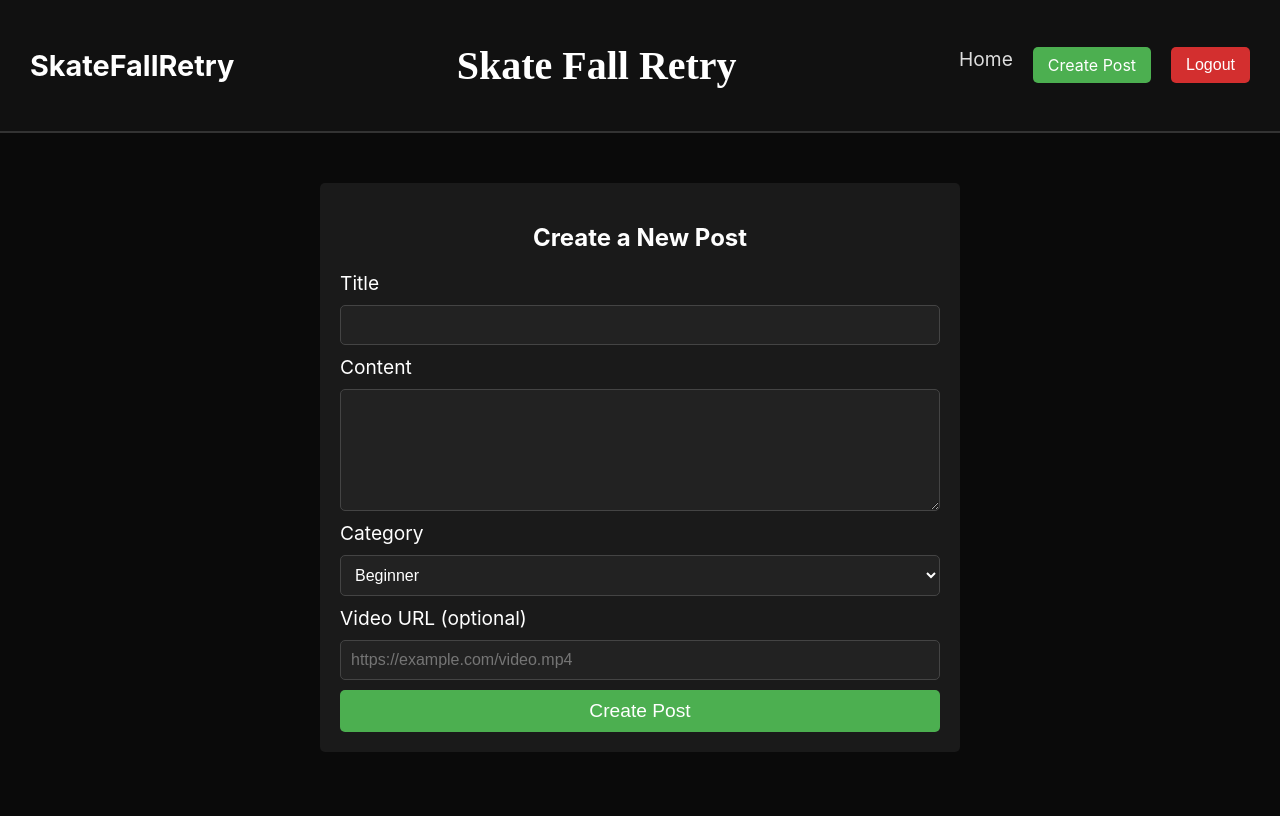
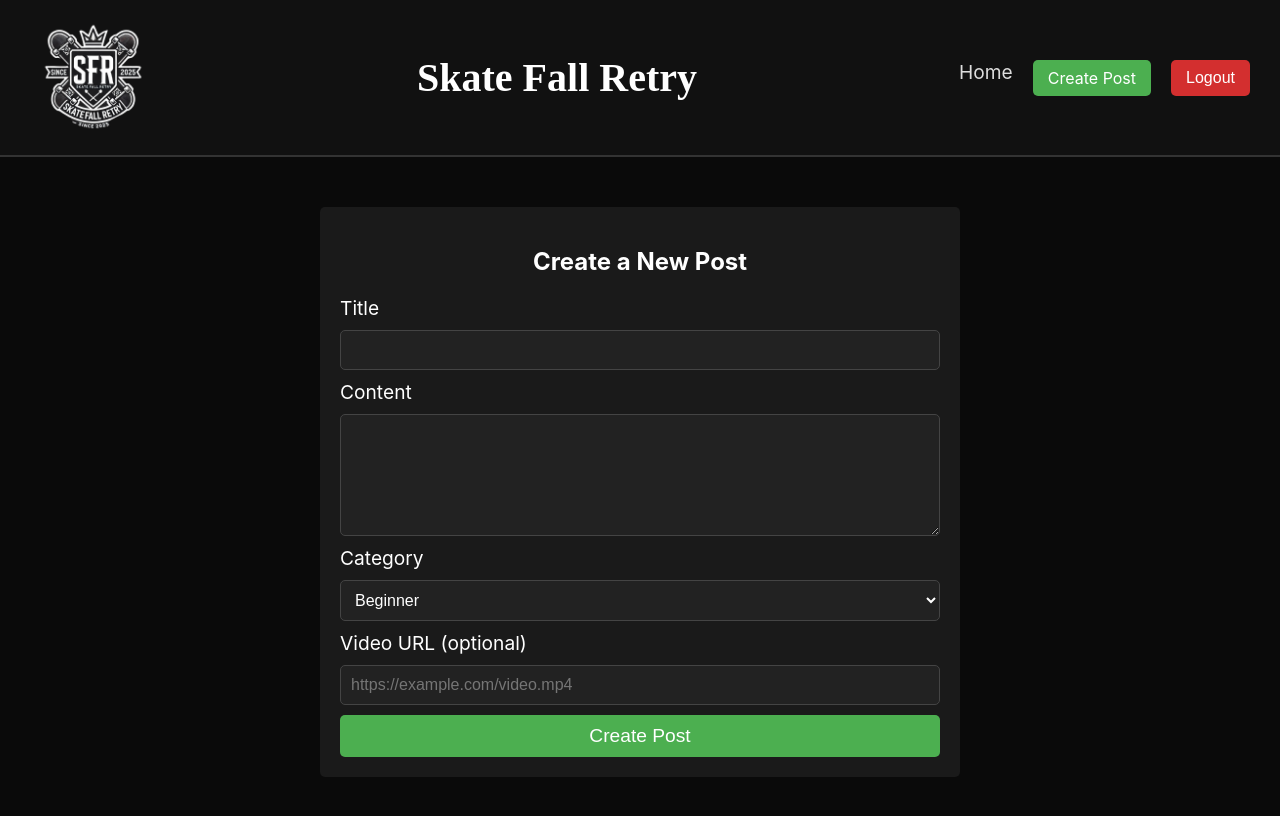
Before and after one commit to AntoineLAFITTE/SkateFallRetry, a React (Vite) app in the folder skateboarding-platform/: page /create-post in a window 1280 px wide. Shown: the top 816 px of the page. Built offline with nearby package versions, Linux system fonts and the light colour scheme; a web font is replaced by a local one.

Commit message:
Logo added on header

```diff
--- a/skateboarding-platform/src/components/Header.jsx
+++ b/skateboarding-platform/src/components/Header.jsx
@@ -10,7 +10,7 @@ const Header = () => {
 
     return (
         <header style={styles.header}>
-            <h1 style={styles.logo}>SkateFallRetry</h1>
+            <img src="public/assets/SkateFallRetryLogo-Photoroom.png" alt="SFR Logo" style={styles.logoImage} />
             <h1 className="header-title">Skate Fall Retry</h1> {/* Custom font applied */}
             <nav style={styles.nav}>
                 <Link to="/home" style={styles.link}>Home</Link>
@@ -33,6 +33,11 @@ const styles = {
         position: "sticky",
         top: "0",
         zIndex: "1000",
+    },
+    logoImage: {
+      width: "125px", // Adjust size of the logo
+      height: "125px",
+      objectFit: "contain",
     },
     logo: {
         fontSize: "1.8rem",
```
Also changed, not shown: skateboarding-platform/public/assets/SkateFallRetryLogo-Photoroom.png (added).
